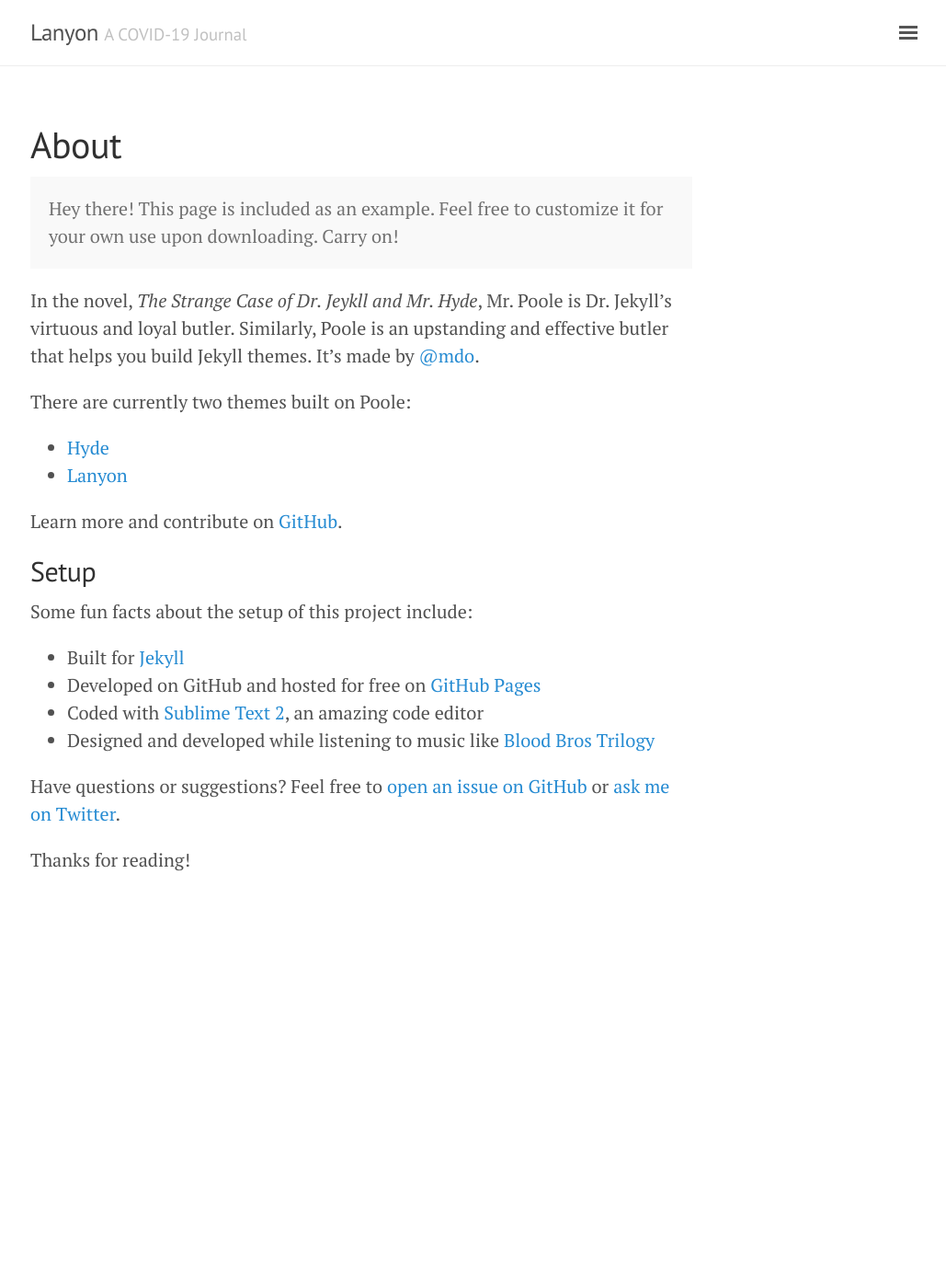
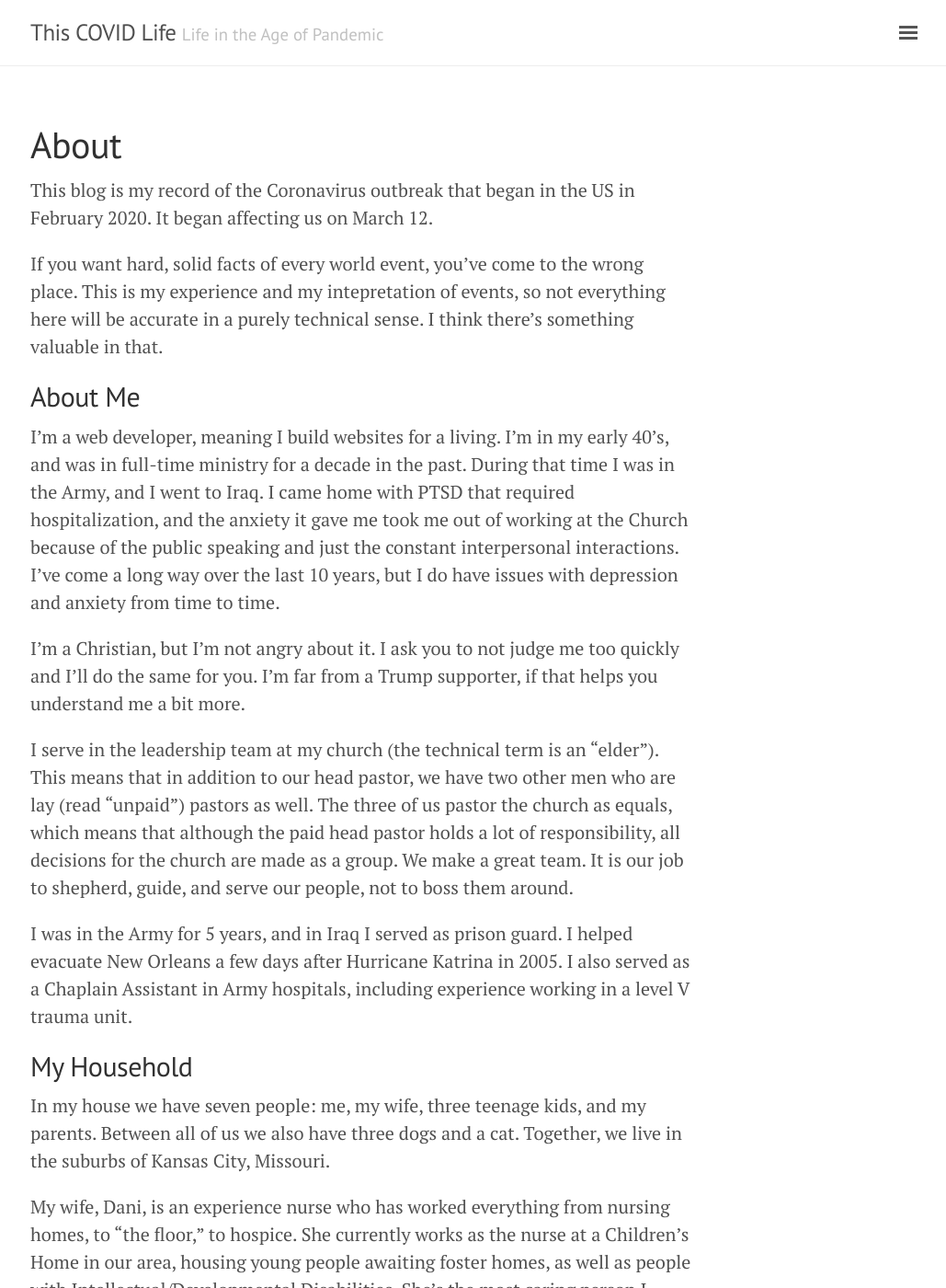
Before and after one commit to thiscovidlife/blog, a Jekyll site: the page built from about.md, in a window 1280 px wide and 1400 px high. Shown: the whole window at 92% size, without its empty margins (247-1276 px from the left). Built offline with Jekyll 4.4.1, drawn with Linux system fonts in a browser that asks for light colours; some of the changed text lies outside the part shown.

Commit message:
Up to date

```diff
--- a/_config.yml
+++ b/_config.yml
@@ -4,8 +4,8 @@
 permalink:           pretty
 
 # Setup
-title:               Lanyon
-tagline:             'A COVID-19 Journal'
+title:               This COVID Life
+tagline:             'Life in the Age of Pandemic'
 description:         'One man’s experiences in the US during the COVID-19 Pandemic.'
 url:                 https://thiscovidlife.github.io/blog/
 baseurl:             ''
@@ -15,7 +15,7 @@ paginate_path:       'page:num'
 
 # About/contact
 author:
-  name:              John
+  name:              Jack Nager
   url:               https://twitter.com/johnregan3
   email:             nobody@gmail.com
 
--- a/about.md
+++ b/about.md
@@ -3,28 +3,26 @@ layout: page
 title: About
 ---
 
-<p class="message">
-  Hey there! This page is included as an example. Feel free to customize it for your own use upon downloading. Carry on!
-</p>
+This blog is my record of the Coronavirus outbreak that began in the US in February 2020.  It began affecting us on March 12.
 
-In the novel, *The Strange Case of Dr. Jeykll and Mr. Hyde*, Mr. Poole is Dr. Jekyll's virtuous and loyal butler. Similarly, Poole is an upstanding and effective butler that helps you build Jekyll themes. It's made by [@mdo](https://twitter.com/mdo).
+If you want hard, solid facts of every world event, you've come to the wrong place.  This is my experience and my intepretation of events, so not everything here will be accurate in a purely technical sense.  I think there's something valuable in that.
 
-There are currently two themes built on Poole:
+## About Me ##
 
-* [Hyde](http://hyde.getpoole.com)
-* [Lanyon](http://lanyon.getpoole.com)
+I'm a web developer, meaning I build websites for a living.  I'm in my early 40's, and was in full-time ministry for a decade in the past.  During that time I was in the Army, and I went to Iraq.  I came home with PTSD that required hospitalization, and the anxiety it gave me took me out of working at the Church because of the public speaking and just the constant interpersonal interactions.  I've come a long way over the last 10 years, but I do have issues with depression and anxiety from time to time.
 
-Learn more and contribute on [GitHub](https://github.com/poole).
+I'm a Christian, but I'm not angry about it.  I ask you to not judge me too quickly and I'll do the same for you.  I'm far from a Trump supporter, if that helps you understand me a bit more.
 
-## Setup
+I serve in the leadership team at my church (the technical term is an "elder").  This means that in addition to our head pastor, we have two other men who are lay (read "unpaid") pastors as well.  The three of us pastor the church as equals, which means that although the paid head pastor holds a lot of responsibility, all decisions for the church are made as a group.  We make a great team.  It is our job to shepherd, guide, and serve our people, not to boss them around.
 
-Some fun facts about the setup of this project include:
+I was in the Army for 5 years, and in Iraq I served as prison guard. I helped evacuate New Orleans a few days after Hurricane Katrina in 2005. I also served as a Chaplain Assistant in Army hospitals, including experience working in a level V trauma unit.
 
-* Built for [Jekyll](http://jekyllrb.com)
-* Developed on GitHub and hosted for free on [GitHub Pages](https://pages.github.com)
-* Coded with [Sublime Text 2](http://sublimetext.com), an amazing code editor
-* Designed and developed while listening to music like [Blood Bros Trilogy](https://soundcloud.com/maddecent/sets/blood-bros-series)
+## My Household ##
 
-Have questions or suggestions? Feel free to [open an issue on GitHub](https://github.com/poole/issues/new) or [ask me on Twitter](https://twitter.com/mdo).
+In my house we have seven people: me, my wife, three teenage kids, and my parents.  Between all of us we also have three dogs and a cat. Together, we live in the suburbs of Kansas City, Missouri.
 
-Thanks for reading!
+My wife, Dani, is an experience nurse who has worked everything from nursing homes, to "the floor," to hospice.  She currently works as the nurse at a Children's Home in our area, housing young people awaiting foster homes, as well as people with Intellectual/Developmental Disabilities.  She's the most caring person I know by far, and she's smart as heck.  I trust her opinion more that anyone else's in my life.
+
+My daughter, Kate, just turned 18 a month ago.  She's a senior in high school.  My oldest son is John, who is 15, and my youngest is Tom, aged 13.  They are my greatest treasures.  They are smart and witty and talented, and also some of the most hilarious people I know.
+
+My Mom and Dad live with me due to health problems.  My Mom has Myasthenia Gravis, a neurological autoimmune disorder.  My Dad had a stroke just over a year ago, as well as a heart attack, triple bypass surgery, and a pacemaker put in back in August.  We have always had a good relationship, and frankly, we all really enjoy them living with us.
```
Also changed, not shown: _posts/2020-03-12-it-begins.md (+1 -1 lines), _posts/2020-03-14-bored-already.md (+1 -1 lines), _posts/2020-03-15-settling-in.md (+4 -4 lines), _posts/2020-03-16-happy-monday.md (added, +31 -0 lines), _posts/2020-03-17-st-patricks-day.md (added, +29 -0 lines), _posts/2020-03-18-wedensday-live.md (added, +27 -0 lines), public/favicon.ico.
